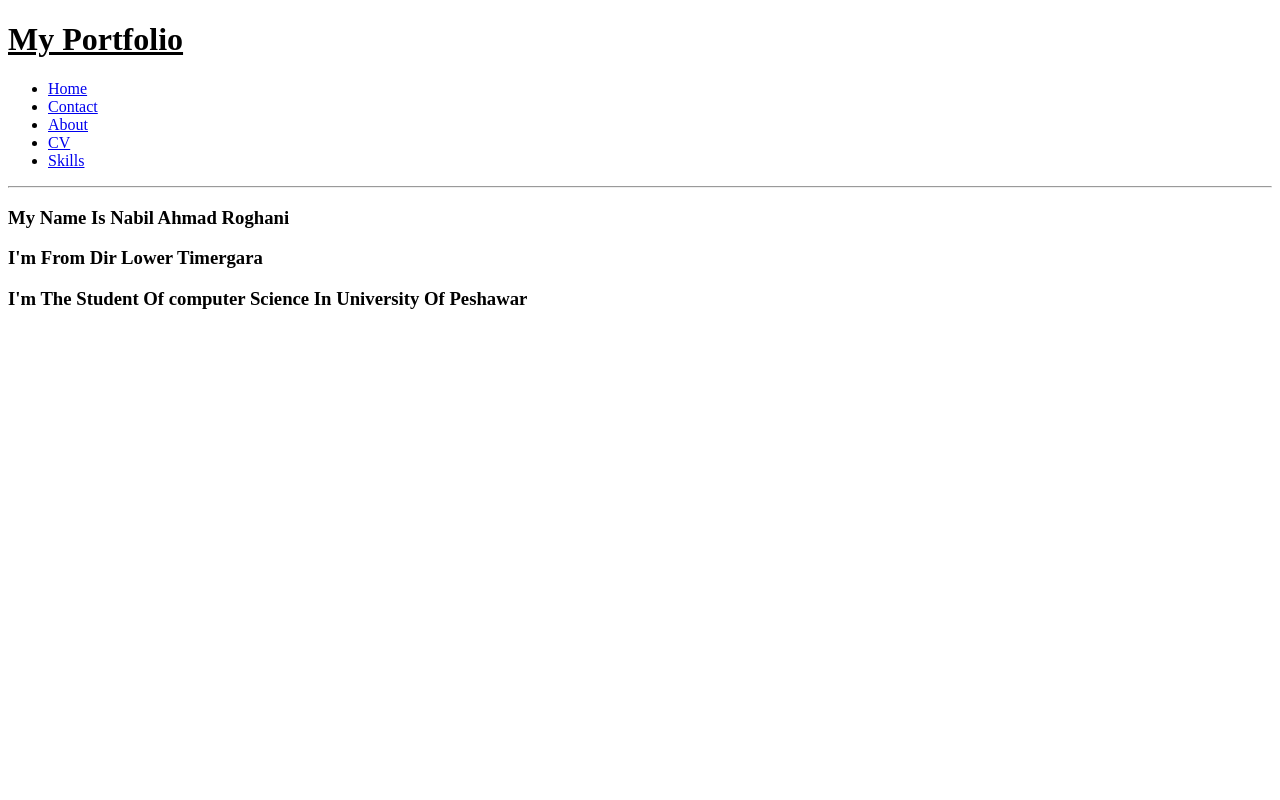
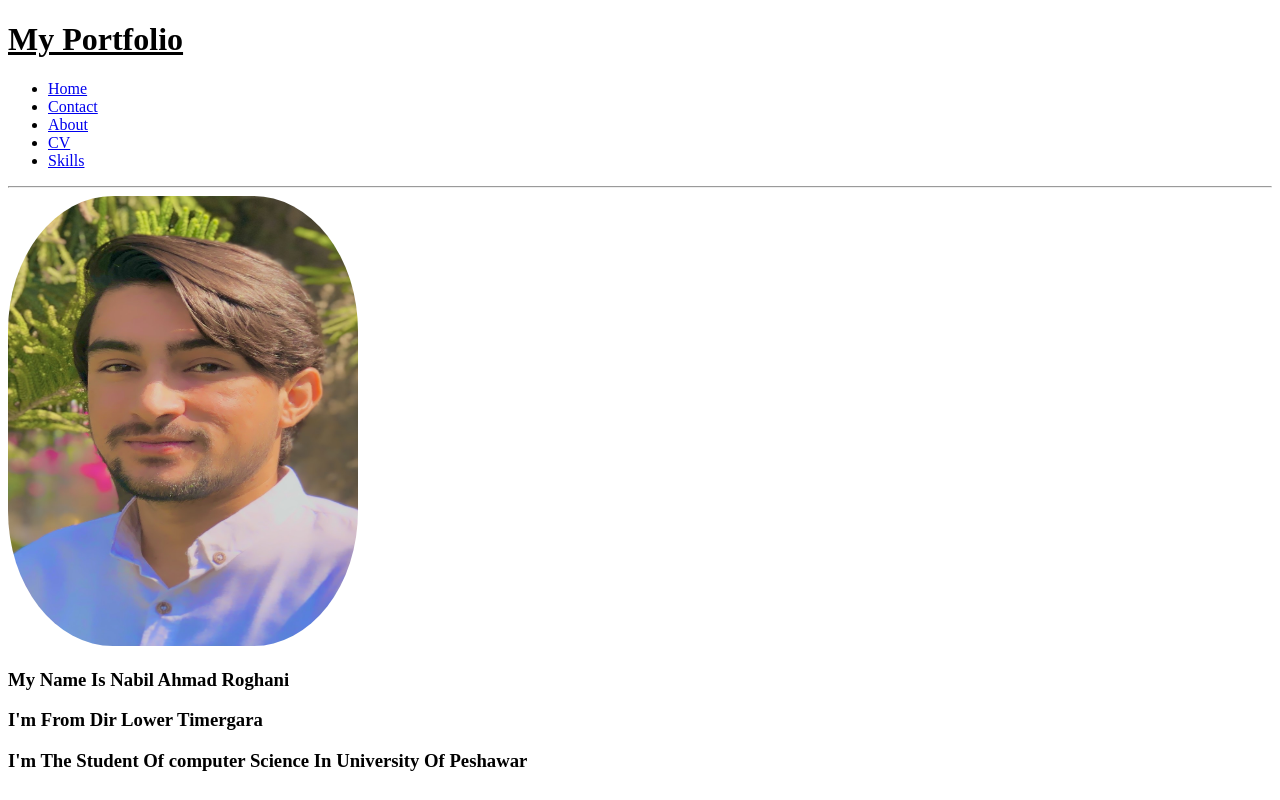
Before and after one commit to nabilroghani/portfolio_Website, a plain HTML site: page index.html in a window 1280 px wide. Drawn offline with Linux system fonts and the light colour scheme.

Commit message:
My first Portfolio Website

```diff
--- a/index.html
+++ b/index.html
@@ -15,6 +15,7 @@
         <li><a href="education/skills/skill.html">Skills</a></li>
     </ul>
     <hr>
+    <img src="./img/IMG_20231020_235522.jpg" alt="image not found" width="350" height="450" style="border-radius: 30%;">
     <h3>My Name Is Nabil Ahmad Roghani</h3>
     <h3>I'm From Dir Lower Timergara</h3>
     <h3>I'm The Student Of computer Science In University Of Peshawar</h3>
```
Also changed, not shown: about.html (+0 -1 lines), img/IMG_20231020_235317.jpg (added), img/IMG_20231020_235522 (1).jpg (deleted), img/IMG_20231020_235522.jpg (added).
